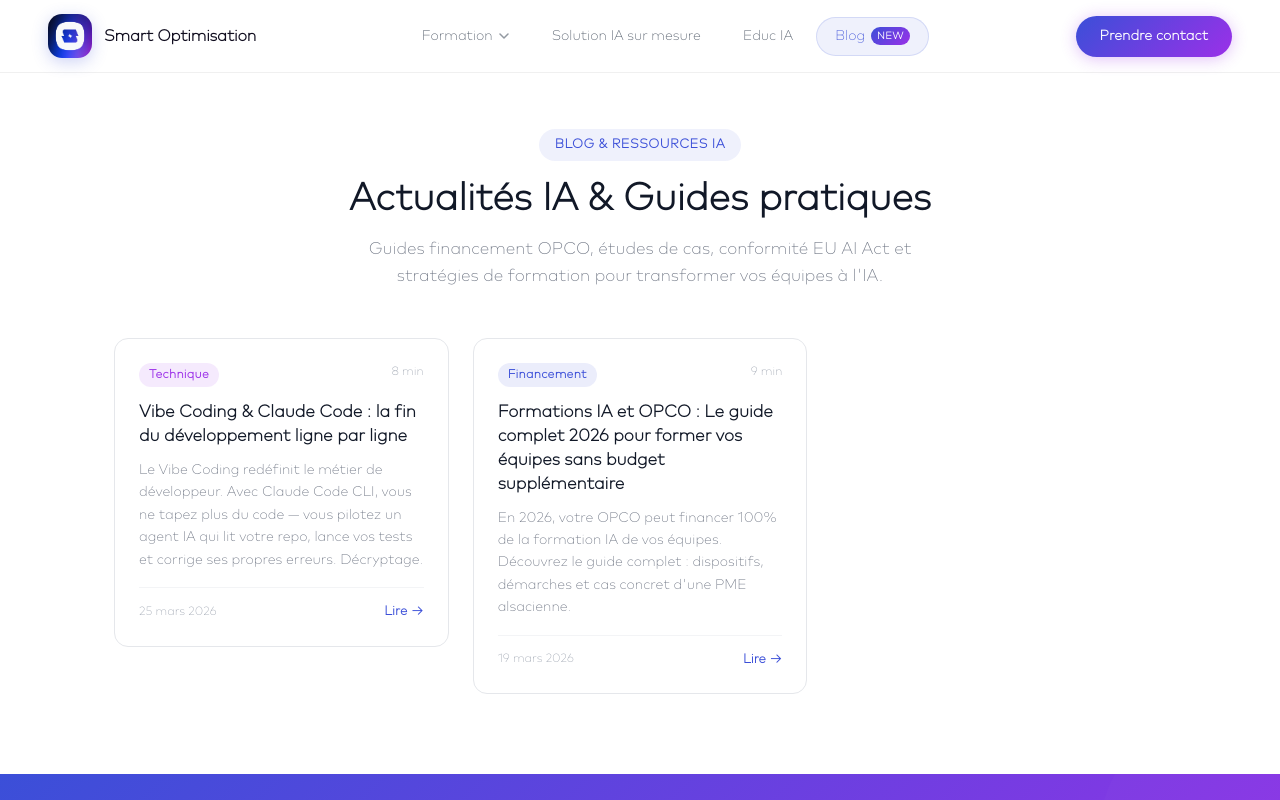
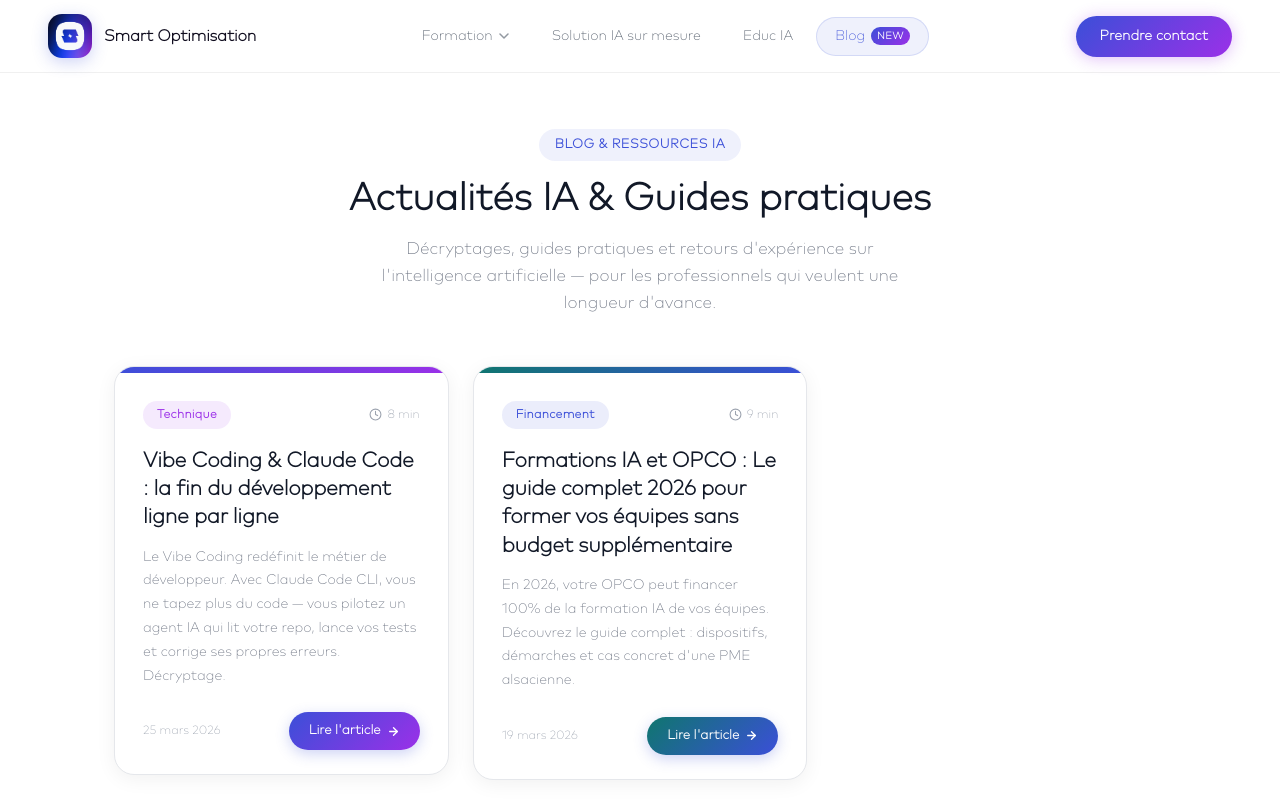
Before and after one commit to smartoptimisation25-source/siteV1SO, a React (Vite) app: page /blog in a window 1280 px wide. Shown: the top 800 px of the page. Built offline with nearby package versions, Linux system fonts and the light colour scheme.

Commit message:
style: cartes blog redesignées, plus grandes et aguicheuses

```diff
--- a/src/pages/BlogIndex.jsx
+++ b/src/pages/BlogIndex.jsx
@@ -119,73 +119,129 @@ function HeroCard({ article, isMobile }) {
   )
 }
 
+const CARD_GRADIENTS = [
+  'linear-gradient(135deg, #3B4FD8 0%, #9B30E8 100%)',
+  'linear-gradient(135deg, #0f766e 0%, #3B4FD8 100%)',
+  'linear-gradient(135deg, #9B30E8 0%, #E83B9B 100%)',
+  'linear-gradient(135deg, #D97706 0%, #9B30E8 100%)',
+]
+
 function ArticleCard({ article, index, isMobile }) {
+  const cat = CATEGORIES[article.category] || { color: '#6b7280', bg: 'rgba(107,114,128,0.10)' }
+  const gradient = CARD_GRADIENTS[index % CARD_GRADIENTS.length]
+
   return (
     <motion.div
-      initial={{ opacity: 0, y: 20 }}
+      initial={{ opacity: 0, y: 28 }}
       animate={{ opacity: 1, y: 0 }}
-      transition={{ duration: 0.4, delay: index * 0.08 }}
+      transition={{ duration: 0.45, delay: index * 0.1 }}
+      whileHover={{ y: -6, transition: { duration: 0.2 } }}
     >
-      <Link
-        to={`/blog/${article.slug}`}
-        style={{ textDecoration: 'none', display: 'block' }}
-      >
+      <Link to={`/blog/${article.slug}`} style={{ textDecoration: 'none', display: 'block' }}>
         <div style={{
           background: '#fff',
-          borderRadius: 14,
-          padding: '24px',
+          borderRadius: 20,
+          overflow: 'hidden',
           border: '1px solid #e5e7eb',
-          transition: 'box-shadow 0.2s, transform 0.2s',
+          boxShadow: '0 4px 20px rgba(0,0,0,0.06)',
+          transition: 'box-shadow 0.25s, border-color 0.25s',
           cursor: 'pointer',
-          height: '100%',
+          display: 'flex',
+          flexDirection: 'column',
         }}
           onMouseEnter={e => {
-            e.currentTarget.style.boxShadow = '0 8px 32px rgba(59,79,216,0.12)'
-            e.currentTarget.style.transform = 'translateY(-2px)'
+            e.currentTarget.style.boxShadow = '0 16px 48px rgba(59,79,216,0.16)'
+            e.currentTarget.style.borderColor = 'rgba(59,79,216,0.25)'
           }}
           onMouseLeave={e => {
-            e.currentTarget.style.boxShadow = 'none'
-            e.currentTarget.style.transform = 'translateY(0)'
+            e.currentTarget.style.boxShadow = '0 4px 20px rgba(0,0,0,0.06)'
+            e.currentTarget.style.borderColor = '#e5e7eb'
           }}
         >
-          <div style={{ display: 'flex', justifyContent: 'space-between', alignItems: 'flex-start', marginBottom: 14 }}>
-            <CategoryBadge category={article.category} />
-            <span style={{ fontSize: 12, color: '#9ca3af' }}>{article.readTime} min</span>
+          {/* Bande colorée en haut */}
+          <div style={{
+            height: 6,
+            background: gradient,
+          }} />
+
+          <div style={{ padding: isMobile ? '24px 20px 20px' : '28px 28px 24px', display: 'flex', flexDirection: 'column', flex: 1 }}>
+            {/* Badge + durée */}
+            <div style={{ display: 'flex', justifyContent: 'space-between', alignItems: 'center', marginBottom: 18 }}>
+              <span style={{
+                padding: '5px 14px',
+                borderRadius: 999,
+                fontSize: 12,
+                fontWeight: 700,
+                color: cat.color,
+                background: cat.bg,
+                letterSpacing: 0.3,
+              }}>
+                {article.category}
+              </span>
+              <span style={{
+                fontSize: 12,
+                color: '#9ca3af',
+                display: 'flex',
+                alignItems: 'center',
+                gap: 5,
+              }}>
+                <svg width="13" height="13" viewBox="0 0 24 24" fill="none" stroke="currentColor" strokeWidth="2" strokeLinecap="round" strokeLinejoin="round">
+                  <circle cx="12" cy="12" r="10"/><path d="M12 6v6l4 2"/>
+                </svg>
+                {article.readTime} min
+              </span>
             </div>
 
+            {/* Titre */}
             <h2 style={{
-            fontSize: 17,
-            fontWeight: 700,
+              fontSize: isMobile ? 18 : 21,
+              fontWeight: 800,
               color: '#111827',
-            lineHeight: 1.4,
-            marginBottom: 10,
+              lineHeight: 1.35,
+              marginBottom: 14,
+              letterSpacing: '-0.01em',
             }}>
               {article.title}
             </h2>
 
+            {/* Extrait */}
             <p style={{
               fontSize: 14,
               color: '#6b7280',
-            lineHeight: 1.6,
-            marginBottom: 16,
+              lineHeight: 1.7,
+              marginBottom: 24,
+              flex: 1,
             }}>
               {article.excerpt}
             </p>
 
+            {/* Footer */}
             <div style={{
               display: 'flex',
               justifyContent: 'space-between',
               alignItems: 'center',
-            borderTop: '1px solid #f3f4f6',
-            paddingTop: 14,
-            marginTop: 'auto',
             }}>
               <span style={{ fontSize: 12, color: '#9ca3af' }}>
                 {new Date(article.date).toLocaleDateString('fr-FR', { day: 'numeric', month: 'long', year: 'numeric' })}
               </span>
-            <span style={{ fontSize: 13, color: '#3B4FD8', fontWeight: 700 }}>
-              Lire →
+              <span style={{
+                display: 'inline-flex',
+                alignItems: 'center',
+                gap: 6,
+                padding: '9px 20px',
+                borderRadius: 999,
+                background: gradient,
+                color: '#fff',
+                fontWeight: 700,
+                fontSize: 13,
+                boxShadow: '0 4px 14px rgba(59,79,216,0.25)',
+              }}>
+                Lire l'article
+                <svg width="13" height="13" viewBox="0 0 24 24" fill="none" stroke="currentColor" strokeWidth="2.5" strokeLinecap="round" strokeLinejoin="round">
+                  <line x1="5" y1="12" x2="19" y2="12"/><polyline points="12 5 19 12 12 19"/>
+                </svg>
               </span>
+            </div>
           </div>
         </div>
       </Link>
@@ -242,7 +298,7 @@ export default function BlogIndex() {
             margin: '0 auto',
             lineHeight: 1.6,
           }}>
-            Guides financement OPCO, études de cas, conformité EU AI Act et stratégies de formation pour transformer vos équipes à l'IA.
+            Décryptages, guides pratiques et retours d'expérience sur l'intelligence artificielle — pour les professionnels qui veulent une longueur d'avance.
           </p>
         </motion.div>
       </div>
```
Lines whose indentation alone changed are shown as unchanged.
